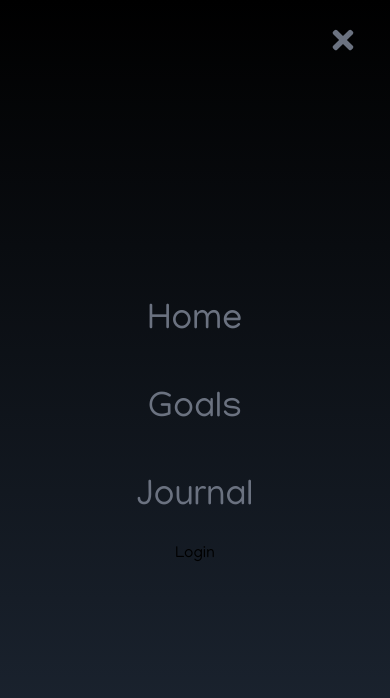
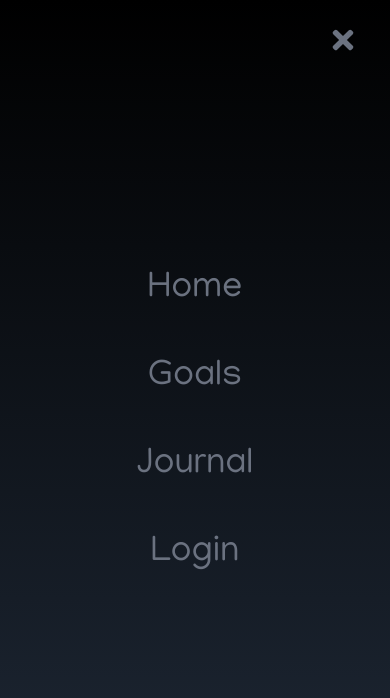
Before and after one commit to MindGardenAI/Web-UI, a Next.js app in the folder web/: page / in a window 390 px wide. Both pictures are taken after a click on the element 351 px from the left and 40 px from the top of the page. Shown: the top 698 px of the page. Built offline with nearby package versions, Linux system fonts and the light colour scheme.

Commit message:
added username to logout

```diff
--- a/web/app/components/navigation/index.tsx
+++ b/web/app/components/navigation/index.tsx
@@ -6,7 +6,7 @@ import { useAuth0 } from "@auth0/auth0-react";
 import LogoutButton from "../logoutButton/logoutbutton";
 const Navbar = () => {
     const [nav, setNav] = useState(false);
-    const {isAuthenticated} = useAuth0()
+    const {isAuthenticated,user} = useAuth0()
 
   const links = [
     {
@@ -44,7 +44,7 @@ const Navbar = () => {
           </li>
         ))}
         {!isAuthenticated && <li className="nav-links px-4 cursor-pointer capitalize font-medium text-black hover:scale-105 hover:text-white duration-200 link-underline"><a href="/login">Login</a></li>}
-        {isAuthenticated && <li className="nav-links px-4 cursor-pointer capitalize font-medium text-black hover:scale-105 hover:text-white duration-200 link-underline"><LogoutButton/></li>}
+        {isAuthenticated && <li className="nav-links px-4 cursor-pointer capitalize font-medium text-black hover:scale-105 hover:text-white duration-200 link-underline"><LogoutButton/><p>({user?.nickname})</p></li>}
       </ul>
 
       <div
@@ -64,7 +64,7 @@ const Navbar = () => {
               <a onClick={() => setNav(!nav)} href={link}>{title}</a>
             </li>
           ))}
-           {!isAuthenticated ? <li className="nav-links px-4 cursor-pointer capitalize font-medium text-black hover:scale-105 hover:text-white duration-200 link-underline"><a href="/login">Login</a></li> : <li className="nav-links px-4 cursor-pointer capitalize font-medium text-black hover:scale-105 hover:text-white duration-200 link-underline"><LogoutButton/></li>}
+           {!isAuthenticated ? <li className="px-4 cursor-pointer z-10 capitalize py-6 text-4xl"><a href="/login">Login</a></li> : <li className="px-4 cursor-pointer z-10 capitalize py-6 text-4xl"><LogoutButton/>({user?.nickname})</li>}
         </ul>
       }
     </div>
```
